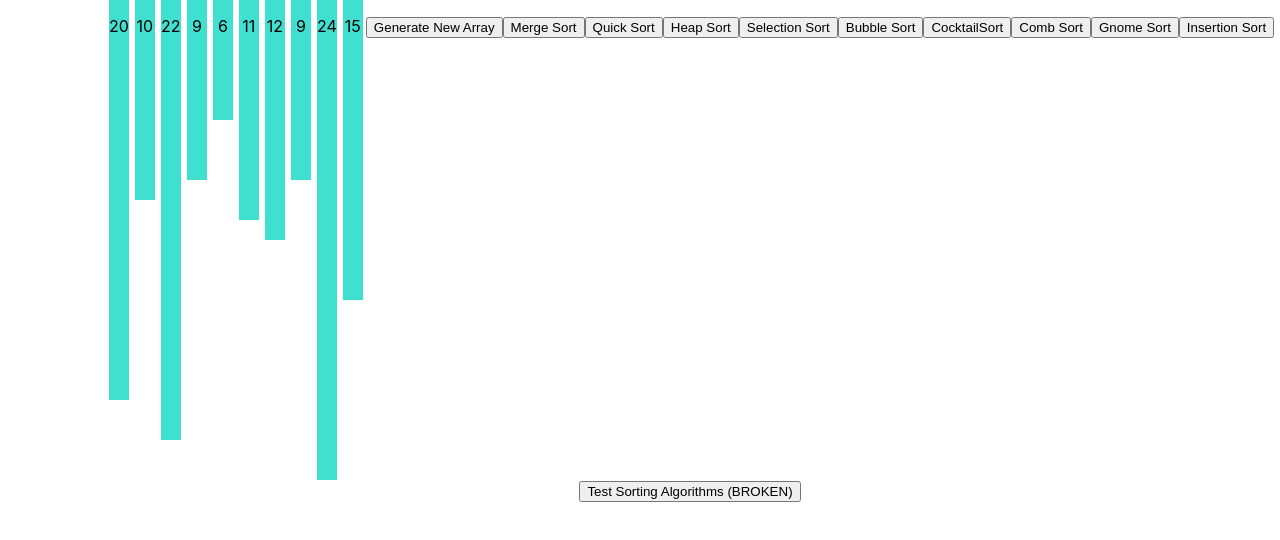
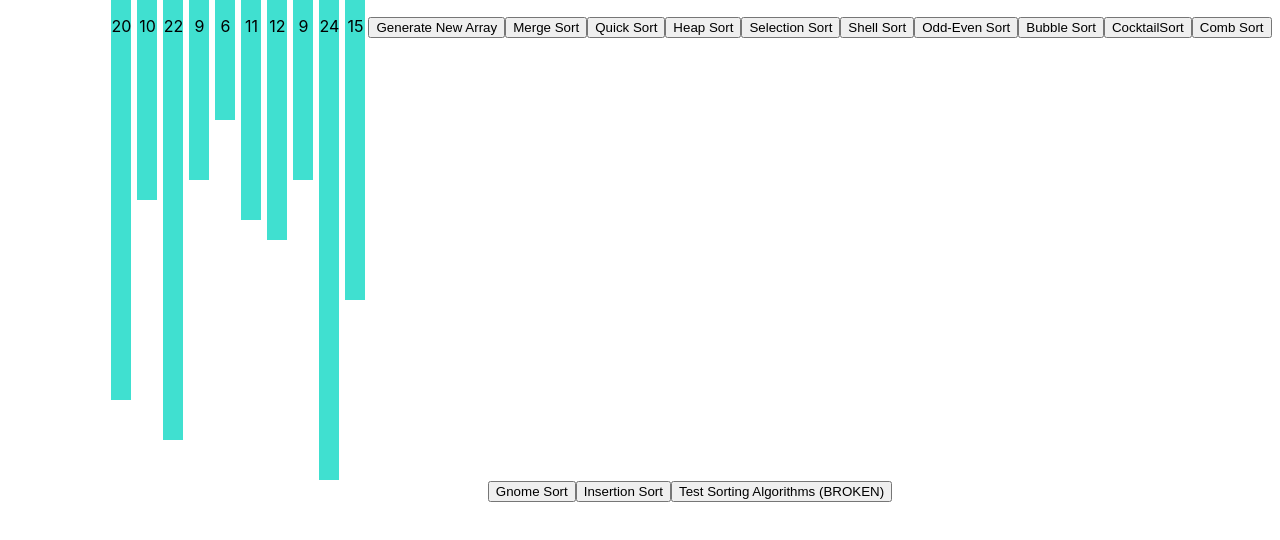
Before and after one commit to hammad11ali/Sorting-Visualizer, a React (Create React App) app in the folder visualizer_react/: page / in a window 1280 px wide. Shown: the top 540 px of the page. Built offline with nearby package versions, Linux system fonts and the light colour scheme.

Commit message:
Update SortingVisuallizer.jsx

```diff
--- a/visualizer_react/src/SortingVisuallizer/SortingVisuallizer.jsx
+++ b/visualizer_react/src/SortingVisuallizer/SortingVisuallizer.jsx
@@ -88,6 +88,16 @@ export default class SortingVisuallizer extends React.Component {
     let animation = InsertionSort(this.state.Randomarray);
     this.general_Animate(animation);
   };
+  shellSort_animate = () => {
+    console.log("shell");
+    let animation = shellSort(this.state.Randomarray);
+    console.log(animation);
+    this.general_Animate(animation);
+  };
+  oddEvenSort_animate = () => {
+    let animation = oddEvenSort(this.state.Randomarray);
+    this.general_Animate(animation);
+  };
   selectionSort = () => {
     let animation = SelectionSort(this.state.Randomarray);
     this.general_Animate(animation);
@@ -121,6 +131,8 @@ export default class SortingVisuallizer extends React.Component {
         <button onClick={() => this.quickSort()}>Quick Sort</button>
         <button onClick={() => this.heapSort()}>Heap Sort</button>
         <button onClick={() => this.selectionSort()}>Selection Sort</button>
+        <button onClick={() => this.shellSort_animate()}>Shell Sort</button>
+        <button onClick={() => this.oddEvenSort_animate()}>Odd-Even Sort</button>
         <button onClick={() => this.bubbleSort_animate()}>Bubble Sort</button>
         <button onClick={() => this.CocktailSort_animate()}>
           CocktailSort
```
